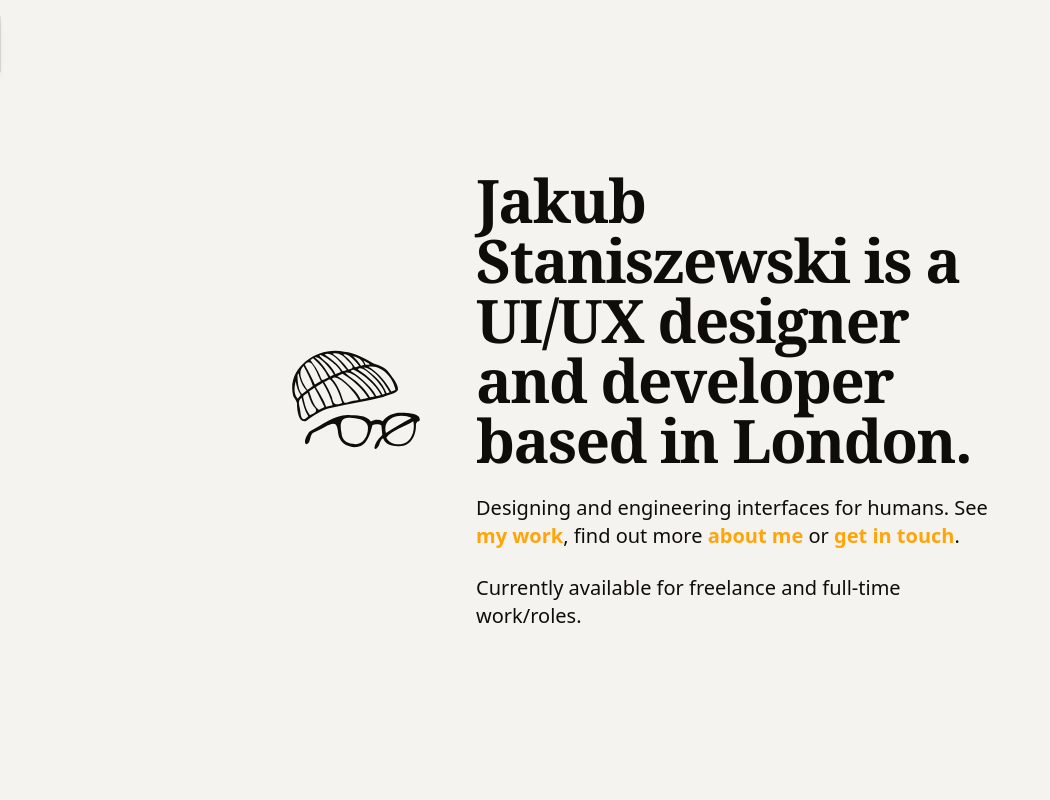
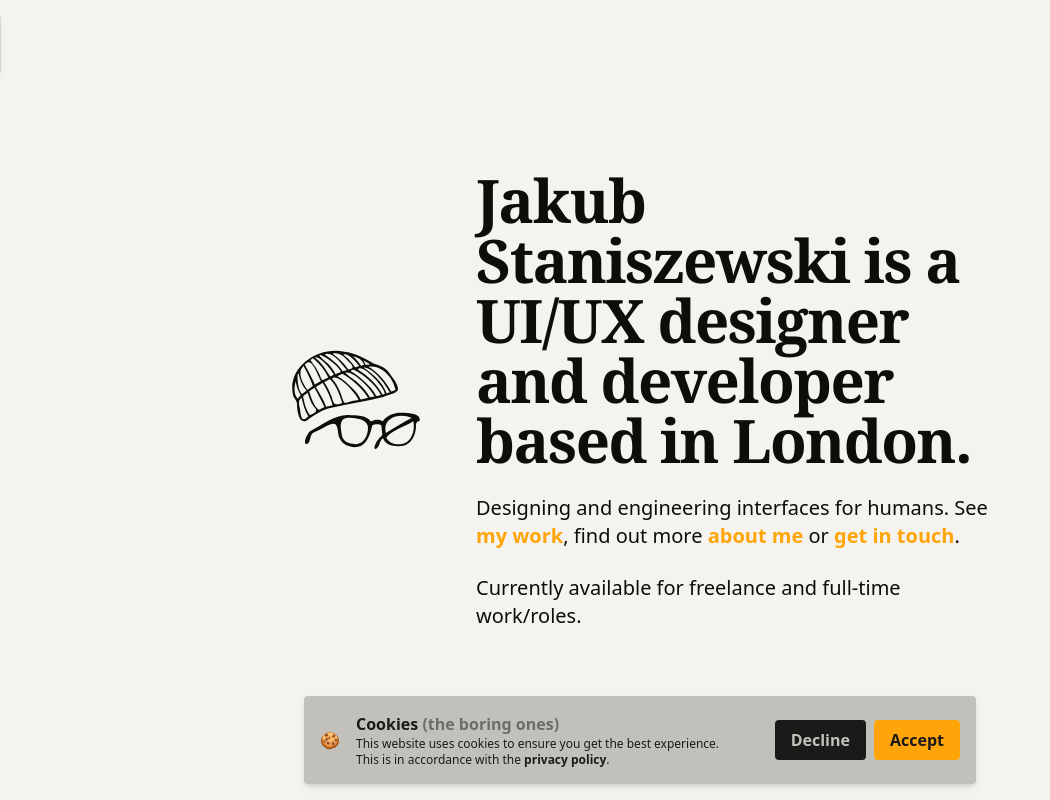
Before and after one commit to jakuski/website, a Next.js app: page / in a window 1280 px wide. Shown: the top 800 px of the page, without its empty margins (0-1050 px from the left). Built offline with nearby package versions, Linux system fonts and the light colour scheme; a web font is replaced by a local one.

Commit message:
cookie consent work

```diff
--- /dev/null
+++ b/src/components/CookieConsent.tsx
@@ -0,0 +1,31 @@
+import { Privacy } from "@/routes";
+import Link from "next/link";
+
+const CookieConsentBanner = () => {
+	return (
+		<div className="absolute bottom-4 left-0 right-0 bg-foreground-dark text-white text-center p-4 max-w-2xl mx-auto rounded shadow-md z-50">
+			<div className="flex gap-6 justify-between">
+				<div className="flex flex-row gap-4 text-background-dark">
+					<div className="flex items-center justify-center">🍪</div>
+					<div className="flex flex-col items-start">
+						<div className="font-bold">Cookies <span className="opacity-50">(the boring ones)</span></div>
+						<div className="text-xs flex flex-col items-start text-left">
+							<div>This website uses cookies to ensure you get the best experience.</div>
+							<div>This is in accordance with the&nbsp;
+								<Link href={Privacy.href}>
+									<a className="hover:underline font-bold cursor-pointer">privacy policy</a>
+								</Link>.
+							</div>
+						</div>
+					</div>
+				</div>
+				<div className="flex justify-center items-center gap-2">
+					<button className="bg-background-dark text-foreground-dark rounded px-4 py-2 font-bold grow-0">Decline</button>
+					<button className="bg-brand text-background-dark rounded px-4 py-2 font-bold grow-0">Accept</button>
+				</div>
+			</div>
+		</div>
+	);
+};
+
+export default CookieConsentBanner;
--- a/src/pages/_app.tsx
+++ b/src/pages/_app.tsx
@@ -14,6 +14,7 @@ import React from "react";
 import { ScriptContextProvider, ScriptLoader } from "@/modules/script-handler";
 import SkipToMainButton from "@/components/SkipToMainContent";
 import { ThemeProvider } from "next-themes";
+import CookieConsentBanner from "@/components/CookieConsent";
 
 const App: React.FC<{
 	Component: (React.FC & { layout: string})
@@ -35,6 +36,7 @@ const App: React.FC<{
 			<Layout>
 				<Component {...pageProps} />
 			</Layout>
+			<CookieConsentBanner />
 		</ThemeProvider>
 
 		<ScriptLoader />
```
Also changed, not shown: src/content/projects/the-spectrum-clock.md (+8 -1 lines).
